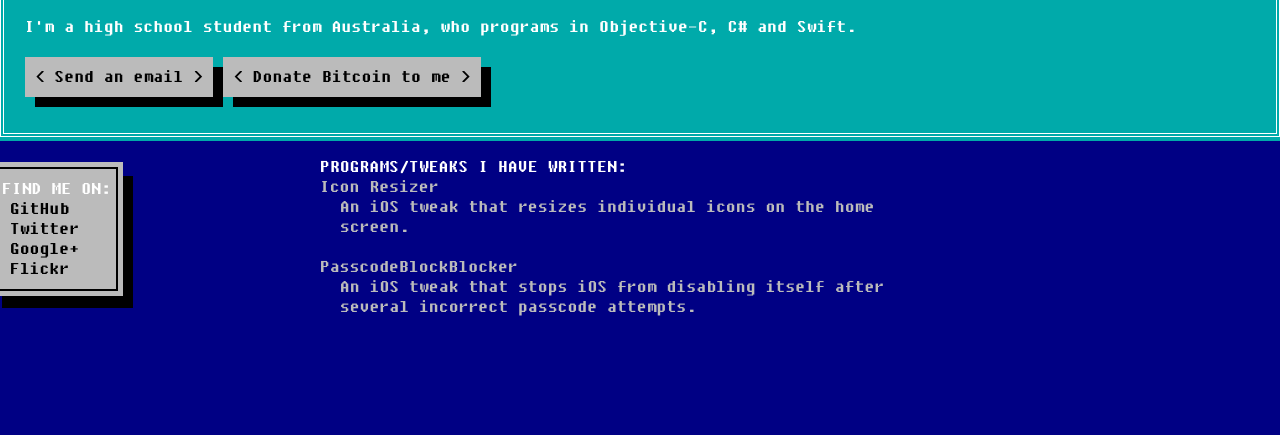
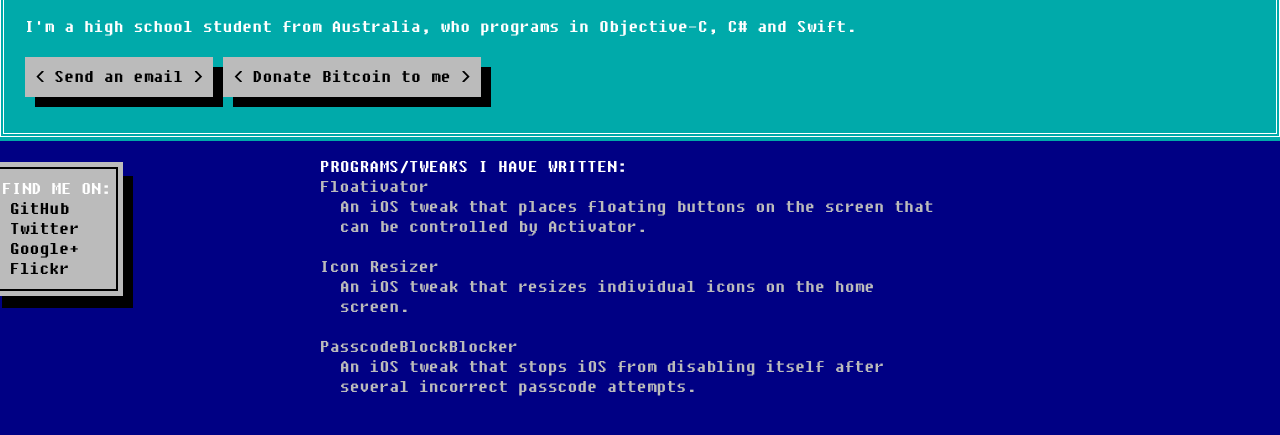
Before and after one commit to CydiaRepoArchiver/evilgoldfish.github.io, a plain HTML site: page index.html in a window 1280 px wide. Shown: the part 61-496 px from the top of the page. Drawn offline with nearby package versions, Linux system fonts and the light colour scheme.

Commit message:
Updated tweak list

```diff
--- a/index.html
+++ b/index.html
@@ -49,6 +49,9 @@
          <div class="span8">
          	<h1>Programs/tweaks I have written:</h1>
 
+         	<li>Floativator</li>
+         	<ul><p>An iOS tweak that places floating buttons on the screen that can be controlled by Activator.</p></ul>
+
          	<li>Icon Resizer</li>
          	<ul><p>An iOS tweak that resizes individual icons on the home screen.</p></ul>
 
```
